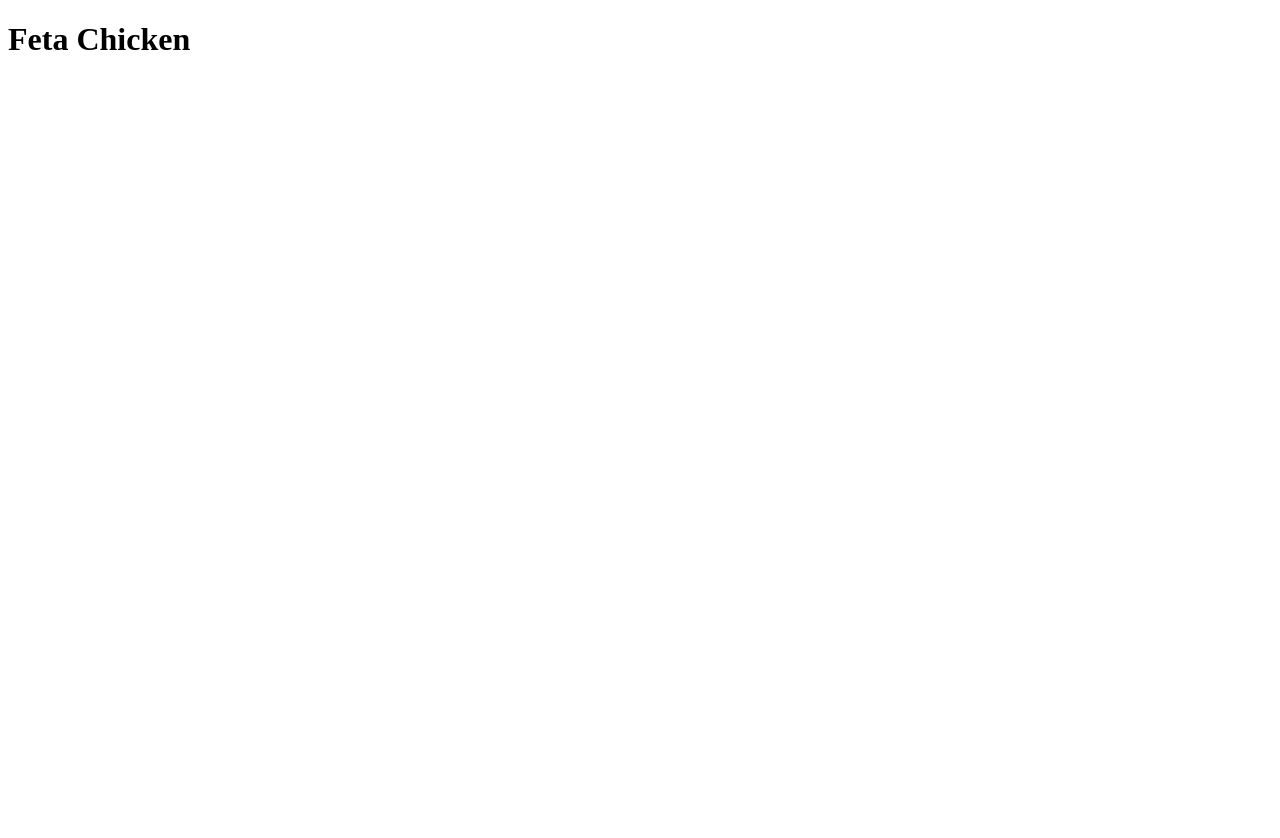
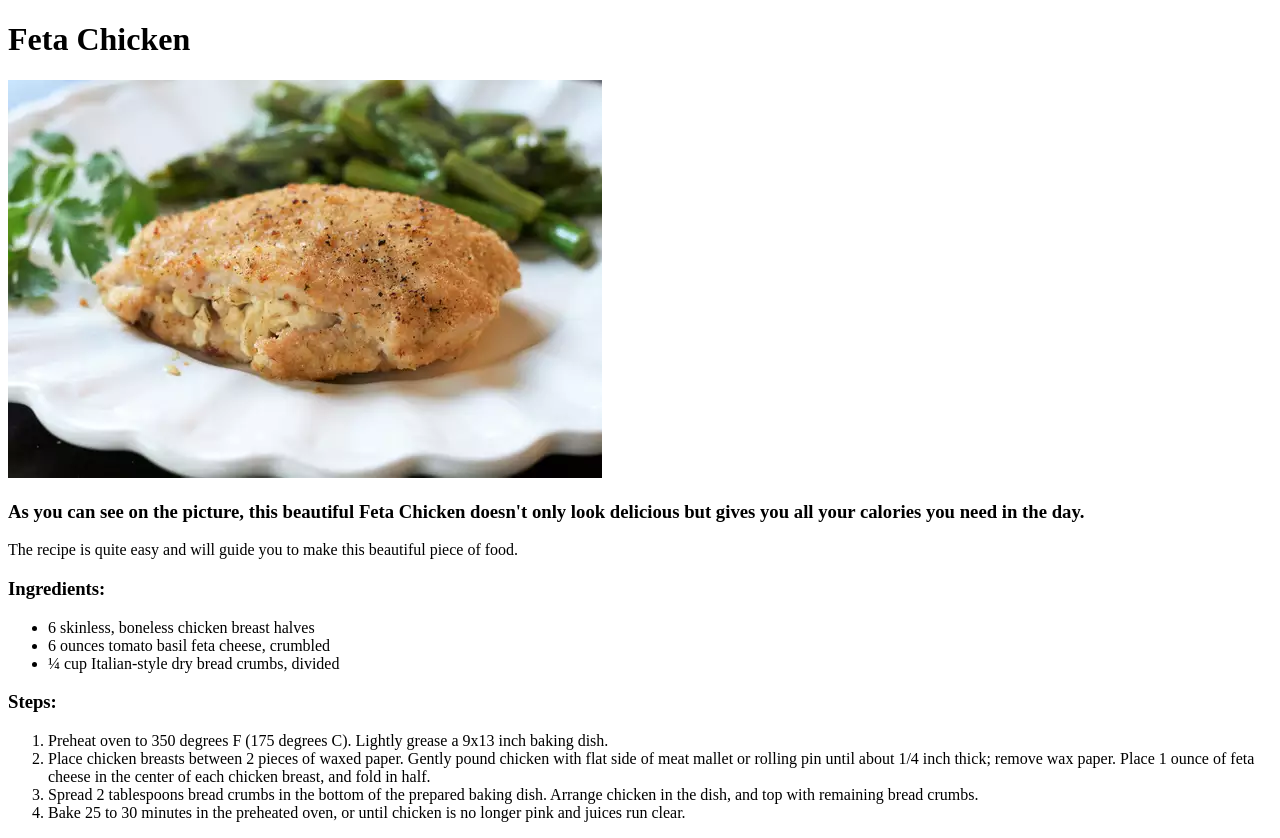
Before and after one commit to Exitubi/odin-recipes, a plain HTML site: page recipes/fetaChicken.html in a window 1280 px wide. Before the commit the page ends 800 px from the top, so only its background shows below. Drawn offline with Linux system fonts and the light colour scheme.

Commit message:
Add first basic recipe of 'Feta Chicken'

```diff
--- a/recipes/fetaChicken.html
+++ b/recipes/fetaChicken.html
@@ -7,5 +7,21 @@
     </head>
     <body>
         <h1>Feta Chicken</h1>
+        <img src="../images/fetaChicken.png">
+        <h3>As you can see on the picture, this beautiful Feta Chicken doesn't only look delicious but gives you all your calories you need in the day.</h3>
+        <p>The recipe is quite easy and will guide you to make this beautiful piece of food.</p>
+        <h3>Ingredients:</h3>
+        <ul>
+            <li>6 skinless, boneless chicken breast halves</li>
+            <li>6 ounces tomato basil feta cheese, crumbled</li>
+            <li>¼ cup Italian-style dry bread crumbs, divided</li>
+        </ul>
+        <h3>Steps:</h3>
+        <ol>
+            <li>Preheat oven to 350 degrees F (175 degrees C). Lightly grease a 9x13 inch baking dish.</li>
+            <li>Place chicken breasts between 2 pieces of waxed paper. Gently pound chicken with flat side of meat mallet or rolling pin until about 1/4 inch thick; remove wax paper. Place 1 ounce of feta cheese in the center of each chicken breast, and fold in half.</li>
+            <li>Spread 2 tablespoons bread crumbs in the bottom of the prepared baking dish. Arrange chicken in the dish, and top with remaining bread crumbs.</li>
+            <li>Bake 25 to 30 minutes in the preheated oven, or until chicken is no longer pink and juices run clear.</li>
+        </ol>
     </body>
 </html>
```
Also changed, not shown: images/fetaChicken.png (added).
